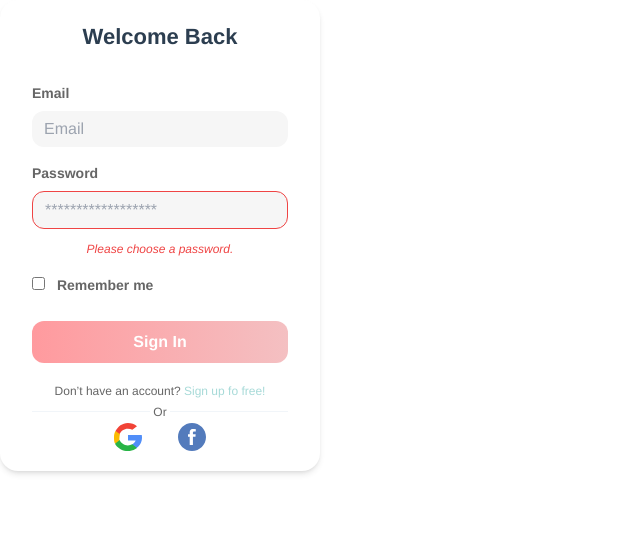
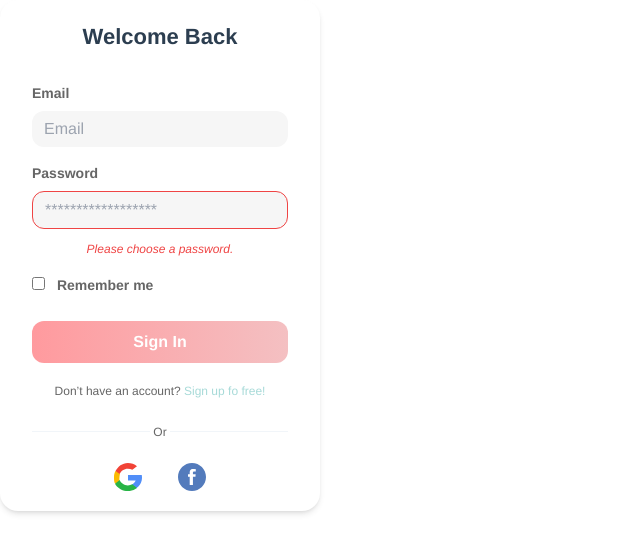
Before and after one commit to hobbyling/metawall-frontend, a Vue app: page /#/login in a window 1280 px wide. Shown: the top 552 px of the page, without its empty margins (0-640 px from the left). Built offline with nearby package versions, Linux system fonts and the light colour scheme.

Commit message:
revise: 調整登入UI

```diff
--- a/src/views/login.vue
+++ b/src/views/login.vue
@@ -70,6 +70,7 @@
       </div>
       <div
         class="
+          py-5
           relative
           after:w-full
           after:h-px
```
